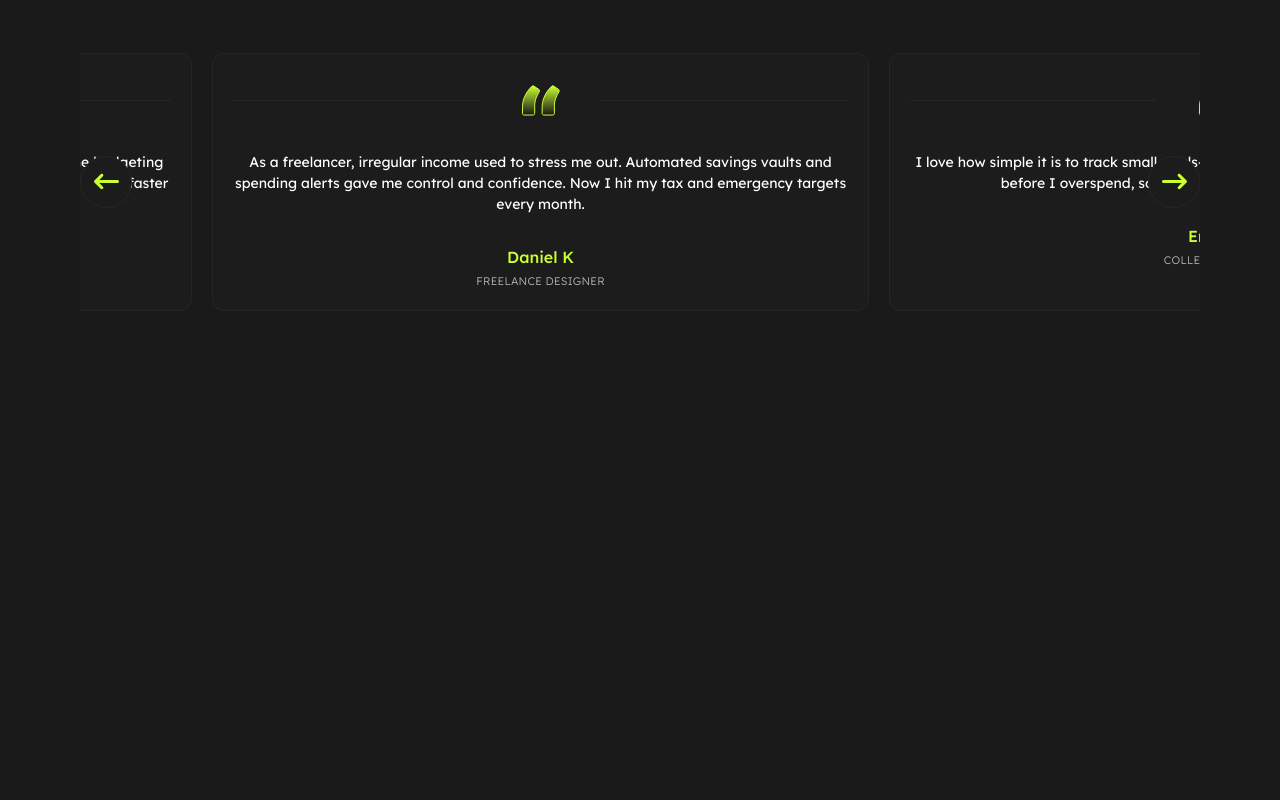
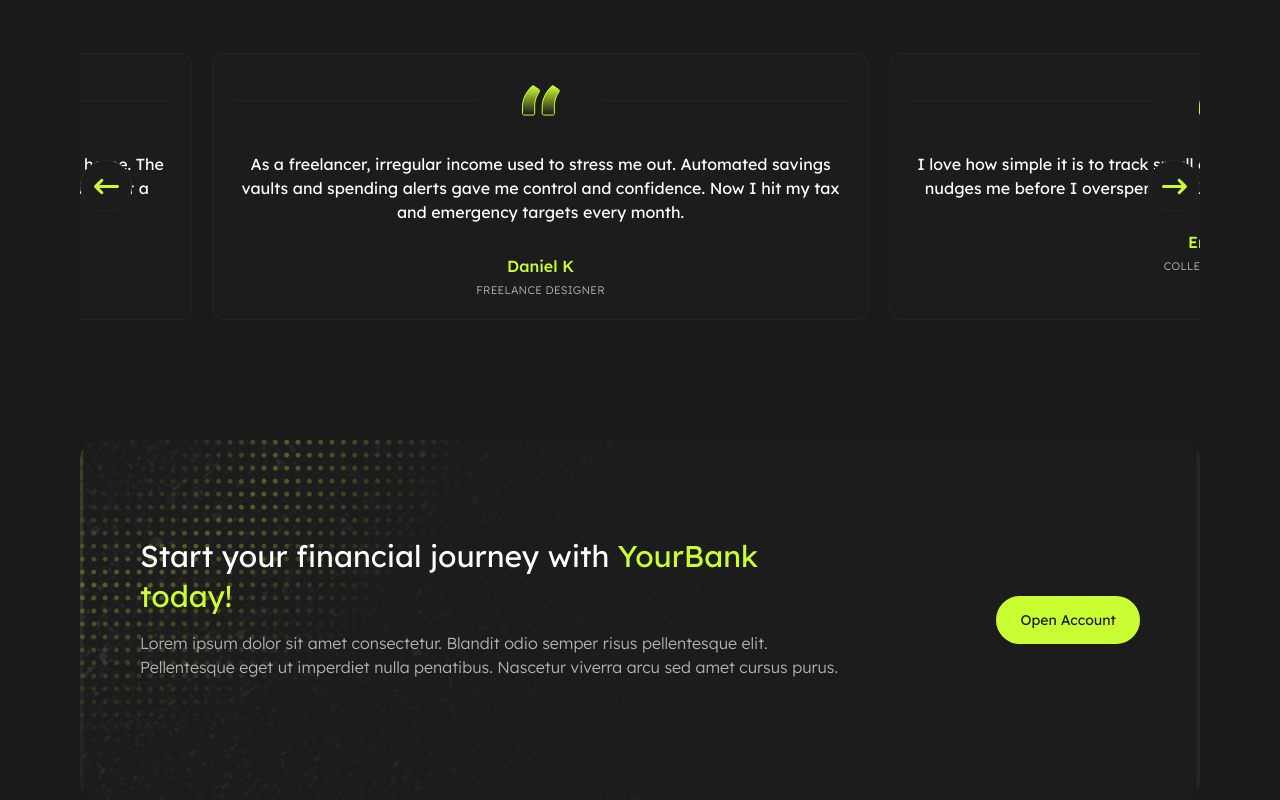
Before and after one commit to ShinobiKoda/your-bank, a React (Vite) app: page / in a window 1280 px wide. Shown: the part 4413-5213 px from the top of the page. Before the commit the page ends 4724 px from the top, so only its background shows below. Built offline with nearby package versions, Linux system fonts and the light colour scheme.

Commit message:
Implement code changes to enhance functionality and improve performance

```diff
--- a/src/components/Homepage.tsx
+++ b/src/components/Homepage.tsx
@@ -12,6 +12,7 @@
   featureTabPill,
   featureCard,
   featureGrid,
+  fadeInUp,
 } from "./animations/motion";
 import { GoArrowUpRight } from "react-icons/go";
 import {
@@ -21,7 +22,7 @@
 } from "../api/Fetchdata";
 import type { FeatureItem } from "../api/Fetchdata";
 import FAQs from "./FAQs";
-import Testimonials from "./Testimonials"
+import Testimonials from "./Testimonials";
 
 const Homepage = () => {
   const [data, setData] = useState<HomepageData | null>(null);
@@ -589,6 +590,51 @@
       )}
 
       <Testimonials />
+
+      <motion.section
+        className="w-full px-4 lg:px-[80px] 2xl:px-[162px] max-w-[1596px] mx-auto mt-[80px] lg:mt-[120px] 2xl:mt-[150px]"
+        variants={staggerContainer}
+        initial="hidden"
+        whileInView="visible"
+        viewport={{ once: false, amount: 0.3 }}
+        aria-labelledby="bottom-cta-heading"
+      >
+        <motion.div
+          variants={fadeInUp}
+          className="w-full bg-center bg-cover bg-no-repeat min-h-[360px] rounded-[20px] flex flex-col items-center text-center justify-center p-[30px] lg:p-[60px] lg:flex-row lg:justify-between lg:text-left lg:gap-[150px] lg:max-h-[223px]"
+          style={{ backgroundImage: "url('/images/bottom-cta-bg.svg')" }}
+        >
+          <motion.div
+            className="w-full max-w/[874px]"
+            variants={staggerContainer}
+          >
+            <motion.h2
+              id="bottom-cta-heading"
+              className="font-normal text-2xl lg:text-[30px] mb-3.5"
+              variants={fadeInUp}
+            >
+              <span>Start your financial journey with </span>
+              <span className="text-[var(--green-60)]">YourBank today!</span>
+            </motion.h2>
+            <motion.p
+              className="font-light text-sm text-[var(--grey-70)] mb-6 lg:text-base"
+              variants={fadeInUp}
+            >
+              Lorem ipsum dolor sit amet consectetur. Blandit odio semper risus
+              pellentesque elit. Pellentesque eget ut imperdiet nulla penatibus.
+              Nascetur viverra arcu sed amet cursus purus.
+            </motion.p>
+          </motion.div>
+          <motion.button
+            variants={fadeInUp}
+            whileHover={{ scale: 1.05 }}
+            whileTap={{ scale: 0.97 }}
+            className="text-nowrap px-6 py-3.5 rounded-[82px] bg-[var(--green-60)] text-[var(--grey-11)] font-normal text-sm cursor-pointer"
+          >
+            Open Account
+          </motion.button>
+        </motion.div>
+      </motion.section>
     </div>
   );
 };
--- a/src/components/Testimonials.tsx
+++ b/src/components/Testimonials.tsx
@@ -22,7 +22,7 @@
       <img src="/images/quote-icon.svg" alt="Quote Icon" />
       <div className="w-[40%] h-px bg-[var(--grey-15)]"></div>
     </div>
-    <p className="text-center font-normal text-sm my-[30px] leading-[150%]">
+    <p className="text-center font-normal text-sm lg:text-base my-[30px] leading-[150%]">
       {item.description}
     </p>
     <p className="text-center font-medium text-base text-[var(--green-60)]">
@@ -183,7 +183,6 @@
         </motion.div>
       </div>
 
-      {/* CAROUSEL */}
       <div className="mt-[40px]">
         {loading && (
           <p className="text-center text-sm text-[var(--grey-70)]">
@@ -224,7 +223,6 @@
                   <FaArrowLeftLong className="text-[var(--green-60)]" size={25} />
                 </button>
 
-                {/* Right Arrow (desktop only) */}
                 <button
                   type="button"
                   onClick={next}
@@ -237,7 +235,6 @@
                   <FaArrowRightLong className="text-[var(--green-60)]" size={25} />
                 </button>
 
-                {/* Dots (mobile only) */}
                 <div className="flex lg:hidden items-center gap-1 mt-[30px] justify-center">
                   {list.map((_, i) => (
                     <span
```
Also changed, not shown: public/images/bottom-cta-bg.svg (added).
